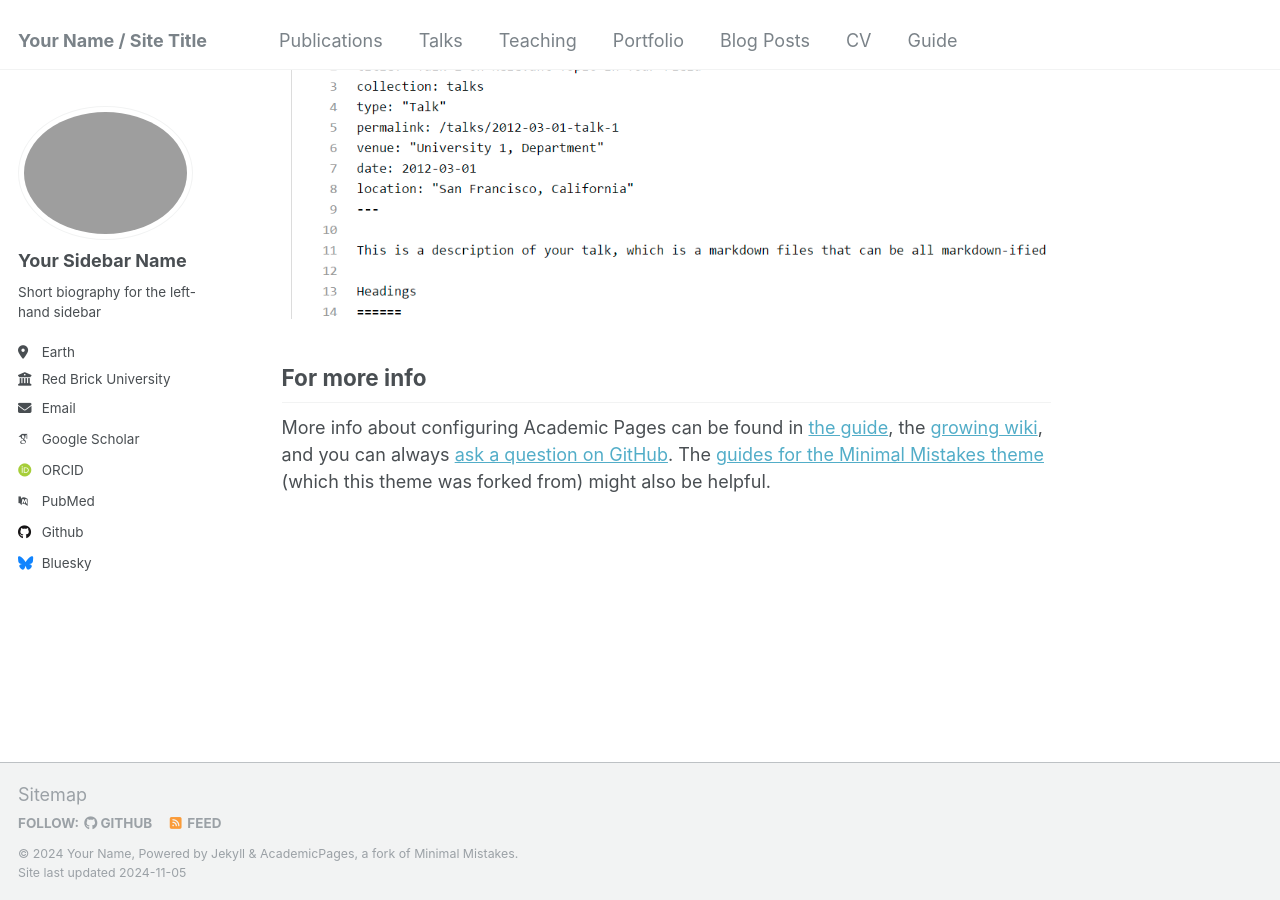
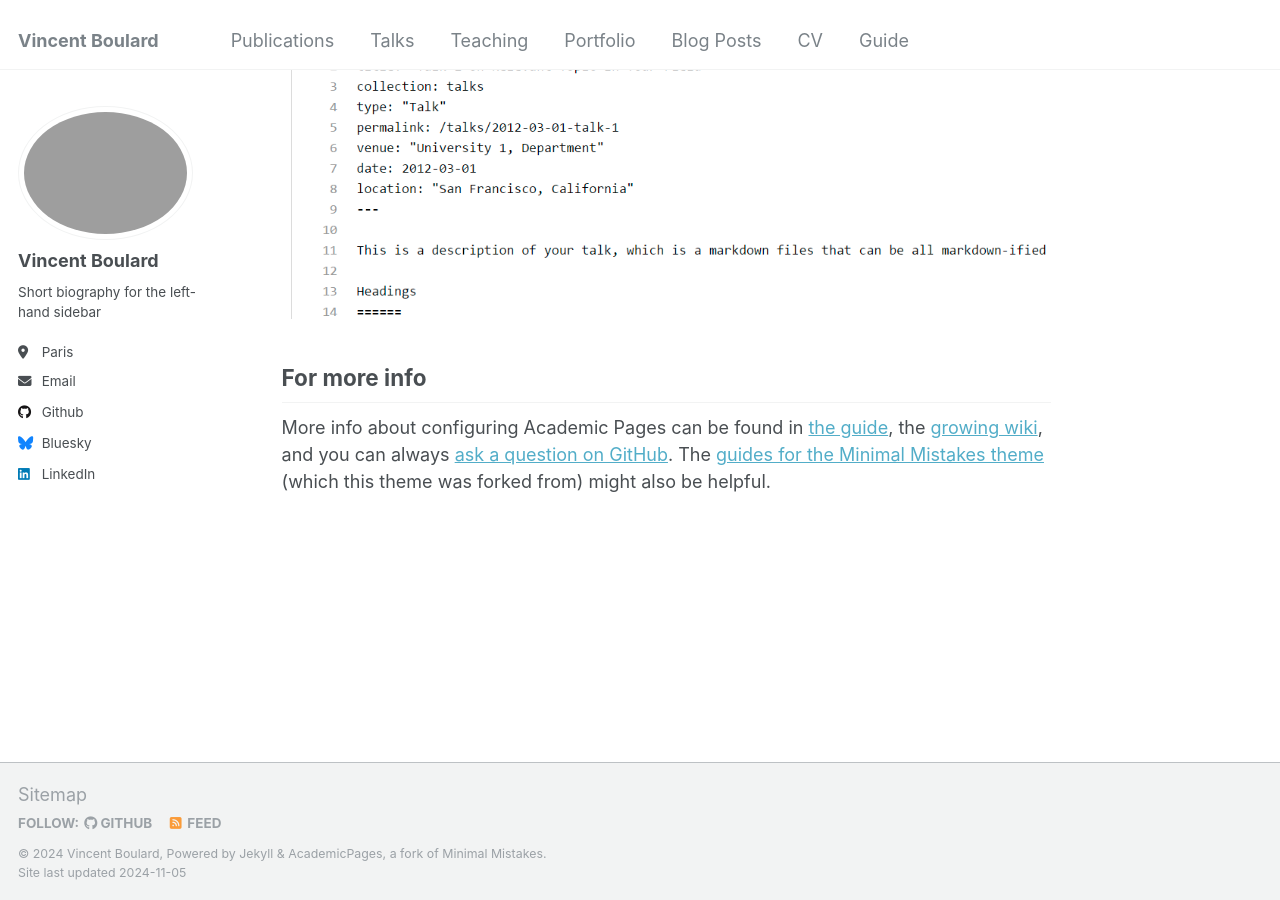
Before and after one commit to Mipoza/mipoza.github.io, a Jekyll site: the page built from _pages/about.md, in a window 1280 px wide and 900 px high, scrolled down 2643 px. Built offline with Jekyll 4.4.1, drawn with Linux system fonts in a browser that asks for light colours; some web fonts are replaced.

Commit message:
first modifications

```diff
--- a/_config.yml
+++ b/_config.yml
@@ -8,13 +8,13 @@
 
 # Basic Site Settings
 locale                   : "en-US"
-title                    : "Your Name / Site Title"
+title                    : "Vincent Boulard"
 title_separator          : "-"
-name                     : &name "Your Name"
+name                     : &name "Vincent Boulard"
 description              : &description "personal description"
-url                      : https://academicpages.github.io # the base hostname & protocol for your site e.g. "https://mmistakes.github.io"
+url                      : https://Mipoza.github.io # the base hostname & protocol for your site e.g. "https://mmistakes.github.io"
 baseurl                  : "" # the subpath of your site, e.g. "/blog"
-repository               : "academicpages/academicpages.github.io"
+repository               : "Mipoza/Mipoza.github.io"
 
 # Site Author - The following control what appear as part of the author content on the side bar.
 #               If a field is blank the icon and link will not appear, otherwise it will be shown.
@@ -22,21 +22,21 @@ repository               : "academicpages/academicpages.github.io"
 author:
   # Biographic information
   avatar           : "profile.png"
-  name             : "Your Sidebar Name"
+  name             : "Vincent Boulard"
   pronouns         : # example: "she/her"
   bio              : "Short biography for the left-hand sidebar"
-  location         : "Earth"
-  employer         : "Red Brick University"
+  location         : "Paris"
+  employer         : # ENPC
   uri              : # URL
-  email            : "none@example.org"
+  email            : "vincent.boulard@enpc.fr"
 
   # Academic websites
   arxiv            : # URL - Update with the correct link to your profile
-  googlescholar    : "https://scholar.google.com/citations?user=PS_CX0AAAAAJ"
+  googlescholar    : # "https://scholar.google.com/citations?user=PS_CX0AAAAAJ"
   impactstory      : # URL
-  orcid            : "http://orcid.org/yourorcidurl"
+  orcid            : #"http://orcid.org/yourorcidurl"
   semantic         : # URL
-  pubmed           : "https://www.ncbi.nlm.nih.gov/pubmed/?term=john+snow"
+  pubmed           : #"https://www.ncbi.nlm.nih.gov/pubmed/?term=john+snow"
   researchgate     : # URL
   scopus           : # URL
 
@@ -44,7 +44,7 @@ author:
   bitbucket        : # Username - Update with your username on the site
   codepen          : # Username
   dribbble         : # Username
-  github           : "academicpages"
+  github           : "Mipoza"
   kaggle           : # Username
   stackoverflow    : # User number or user number and name (i.e., use "1" or "1/jeff-atwood")
 
@@ -58,7 +58,7 @@ author:
   keybase          : # Username
   instagram        : # Username
   lastfm           : # Username
-  linkedin         : # Username
+  linkedin         : "vincent-boulard-b5a1b4297"
   mastodon         : # URL
   medium           : # URL
   pinterest        : # Username
```
Also changed, not shown: 1 other file.
